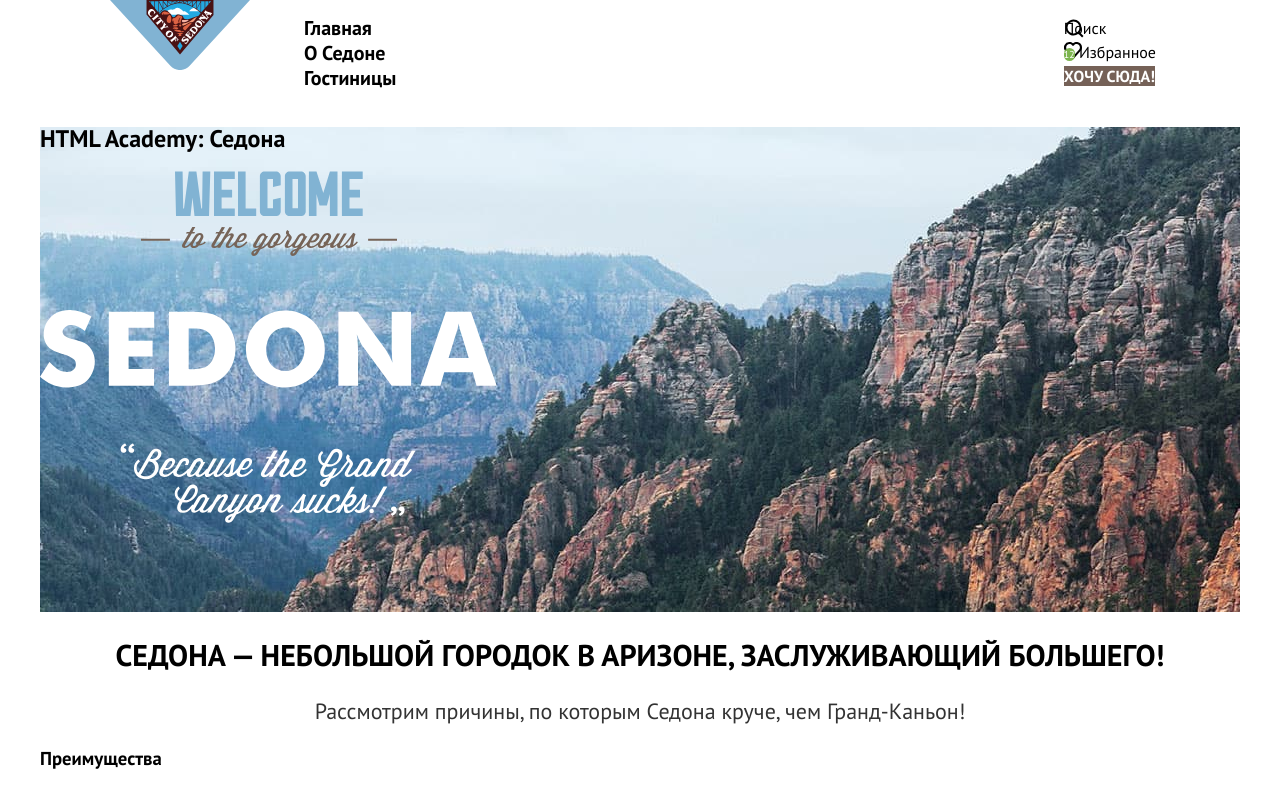
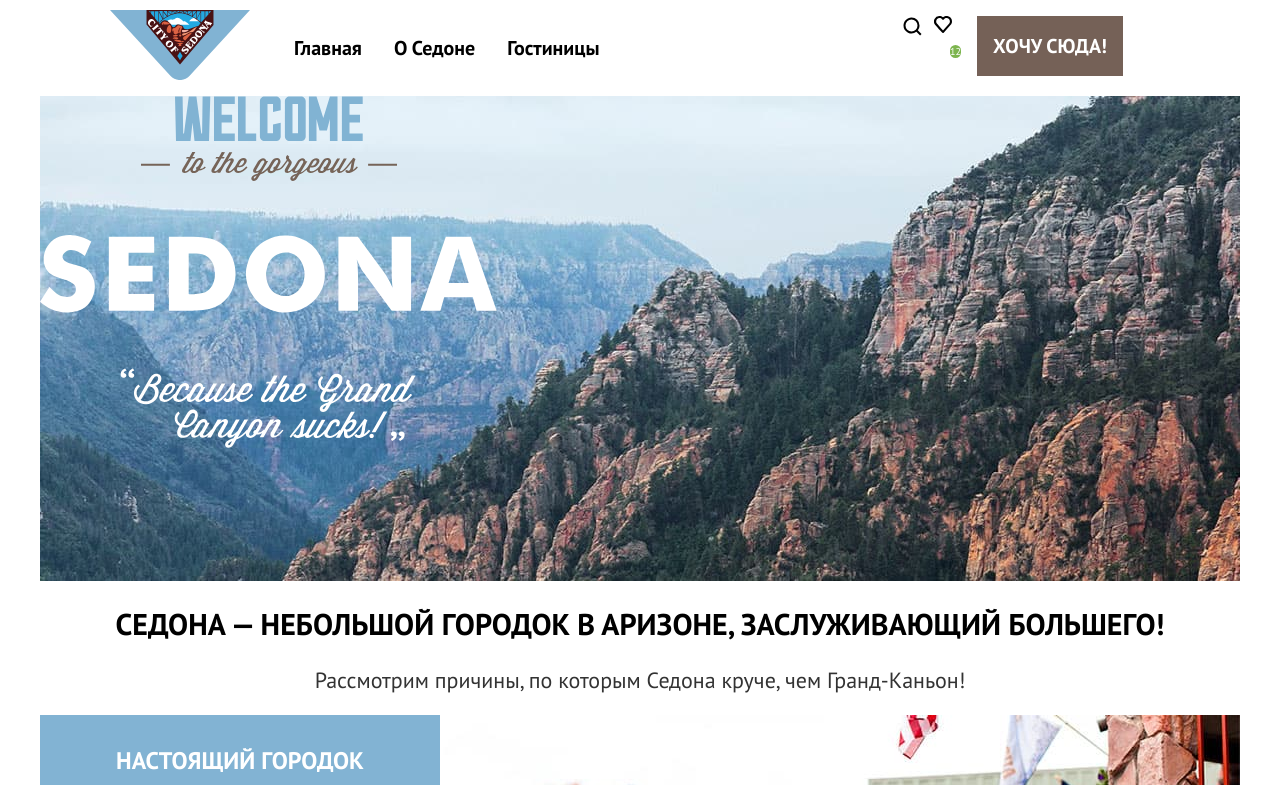
Before and after one commit to htmlacademy-htmlcss/2290007-sedona-36, a plain HTML site: page index.html in a window 1280 px wide. Shown: the top 785 px of the page. Drawn offline with Linux system fonts and the light colour scheme.

Commit message:
Ни хрена не получается

```diff
--- a/index.html
+++ b/index.html
@@ -8,7 +8,6 @@
   <body>
     <div class="page-container">
       <header class="page-header">
-        <div class="page-header-container">
         <div class="header-logo">
           <a class="header-link-sedona">
             <img class="logo-sedona" src="images/logo-sedona.svg" width="140" height="70" alt="Логотип городка Седона">
@@ -27,23 +26,22 @@
             </li>
           </ul>
            <ul class="navigation-list navigation-user">
-              <li class="navigation-user-item">
-                <a class="navigation-user-link-search" href="#">
+            <li class="navigation-item">
+              <a class="navigation-link navigation-link-search" href="#">
                 <span class="visually-hidden">Поиск</span>
               </a>
             </li>
-              <li class="navigation-user-item">
-                <a class="navigation-user-link-heart" href="#">
+            <li class="navigation-item">
+              <a class="navigation-link navigation-link-heart" href="#">
                  <span class="quantity-selected">12</span>
                 <span class="visually-hidden">Избранное</span>
               </a>
             </li>
-              <li class="navigation-user-item">
-                <a class="navigation-user-link-button" href="#">Хочу сюда!</a>
+            <li class="navigation-item">
+              <a class="navigation-link navigation-link-button" href="#">Хочу сюда!</a>
             </li>
           </ul>
         </nav>
-        </div>
       </header>
       <main class="main-container main-index">
         <section class="hero">
--- a/styles/styles.css
+++ b/styles/styles.css
@@ -13,6 +13,19 @@
     src: url("../fonts/ptsans-700.woff2") format("woff2");
     font-display: swap;
 }
+
+.visually-hidden {
+    position: absolute;
+    width: 1px;
+    height: 1px;
+    margin: -1px;
+    border: 0;
+    padding: 0;
+    white-space: nowrap;
+    clip-path: inset(100%);
+    clip: rect(0 0 0 0);
+    overflow: hidden;
+  }
 
 html {
     height: 100%;
@@ -30,28 +43,38 @@ body {
     background: #ffffff;
 }
 
-.page-header-container {
+.page-header {
     display: flex;
-    width: 1060px;
-    margin: 0 auto;
+    margin: 0;
+    padding: 0;
 }
 
 .header-logo {
-
+    display: flex;
+    align-items: center;
+    width: 138px;
+    margin-left: 70px;
+    margin-right: 30px;
 }
 
-.navigation{
+.navigation {
     display: flex;
     width: 892px;
-    margin: 0 auto;
+    margin: 0;
     justify-content: space-between;
 }
 
 .navigation-list {
-    list-style: none;
+    display: flex;
+    flex-wrap: wrap;
+    width: 339px;
+    padding: 0;
+    list-style-type: none;
 }
 
 .navigation-link {
+    display: block;
+    padding: 20px 16px;
     font-size: 20px;
     font-weight: 700;
     text-align: center;
@@ -64,13 +87,17 @@ body {
 
 }
 
-.navigation-user-link-search {
+.navigation-user {
+    width: 268px;
+}
+
+.navigation-link-search {
     text-decoration: none;
     color: #000000;
     background: url("../images/search.svg") no-repeat;
 }
 
-.navigation-user-link-heart {
+.navigation-link-heart {
     text-decoration: none;
     color: #000000;
     background: url("../images/heart.svg") no-repeat;
@@ -87,7 +114,7 @@ body {
     border-radius: 10px;
 }
 
-.navigation-user-link-button {
+.navigation-link-button {
     line-height: 20px;
     font-weight: 700;
     text-align: center;
```
Lines whose indentation alone changed are shown as unchanged.
